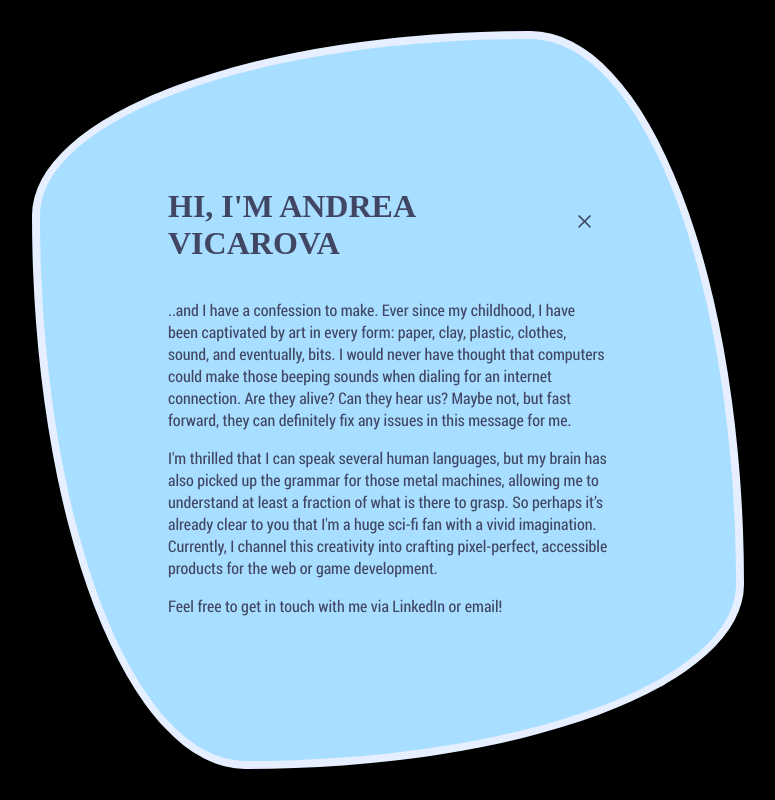
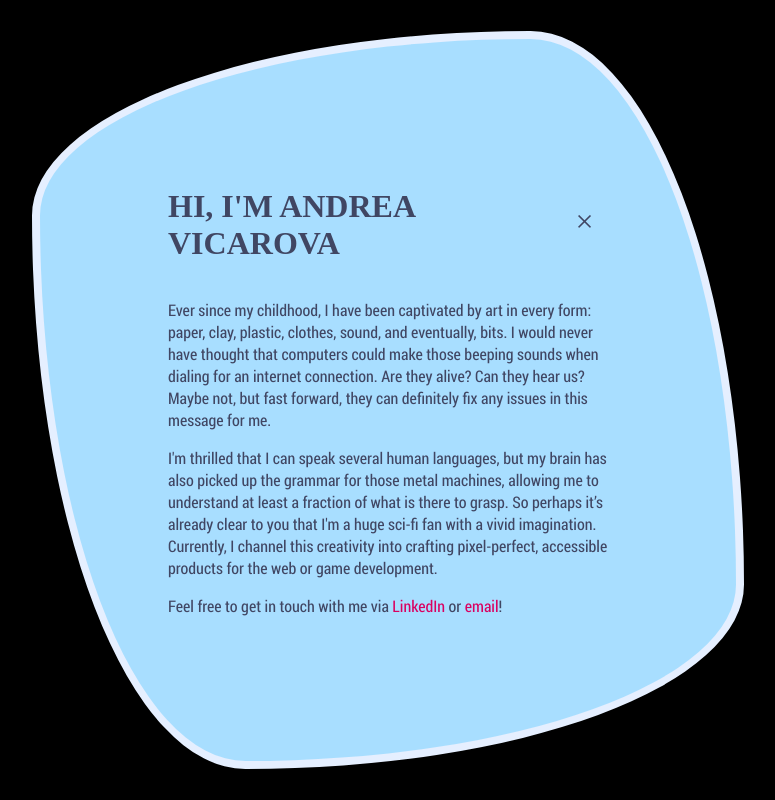
Before and after one commit to Ajuska/svg-portfolio, a SvelteKit app: page /about in a window 1280 px wide. Shown: the whole page, without its empty margins (352-1127 px from the left). Built offline with nearby package versions, Linux system fonts and the light colour scheme.

Commit message:
:sparkles: Add links to about page

```diff
--- a/src/routes/(app)/about/+page.svelte
+++ b/src/routes/(app)/about/+page.svelte
@@ -4,11 +4,10 @@
 
 <Header title="Hi, I'm Andrea Vicarova"></Header>
 <p>
-	..and I have a confession to make. Ever since my childhood, I have been captivated by art in every
-	form: paper, clay, plastic, clothes, sound, and eventually, bits. I would never have thought that
-	computers could make those beeping sounds when dialing for an internet connection. Are they alive?
-	Can they hear us? Maybe not, but fast forward, they can definitely fix any issues in this message
-	for me.
+	Ever since my childhood, I have been captivated by art in every form: paper, clay, plastic,
+	clothes, sound, and eventually, bits. I would never have thought that computers could make those
+	beeping sounds when dialing for an internet connection. Are they alive? Can they hear us? Maybe
+	not, but fast forward, they can definitely fix any issues in this message for me.
 </p>
 <p>
 	I'm thrilled that I can speak several human languages, but my brain has also picked up the grammar
@@ -17,4 +16,18 @@
 	Currently, I channel this creativity into crafting pixel-perfect, accessible products for the web
 	or game development.
 </p>
-<p>Feel free to get in touch with me via LinkedIn or email!</p>
+<p>
+	Feel free to get in touch with me via
+	<a
+		href="https://linkedin.com/in/andrea-vicarova"
+		target="_blank"
+		rel="noopener noreferrer"
+		aria-label="LinkedIn (opens in a new tab)">LinkedIn</a
+	>
+	or
+	<a
+		href="https://aemail.com/JZoJ"
+		rel="noopener noreferrer"
+		aria-label="Write Email (opens a new window)">email</a
+	>!
+</p>
```
